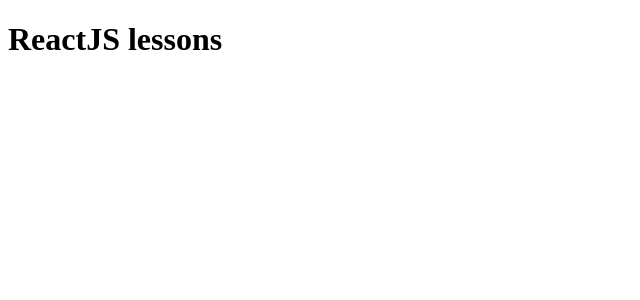
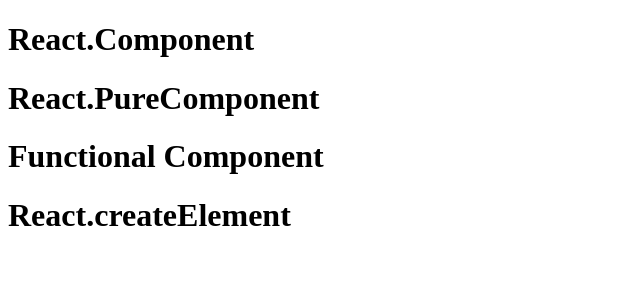
Before and after one commit to celldweller24/reactjs_lessons, a React app: page / in a window 1280 px wide. Shown: the top 300 px of the page, without its empty margins (0-640 px from the left). Built offline with nearby package versions, Linux system fonts and the light colour scheme.

Commit message:
Tasks 1-2

```diff
--- a/public/index.html
+++ b/public/index.html
@@ -1,10 +1,10 @@
 <!DOCTYPE html>
 <html>
-<head>
-    <title>The Minimal React Webpack Babel Setup</title>
-</head>
-<body>
-<div id="app"></div>
-<script src="./bundle.js"></script>
-</body>
+    <head>
+        <meta charset="utf-8"/>
+        <title><%= htmlWebpackPlugin.options.title %></title>
+    </head>
+    <body>
+        <div id="app"></div>
+    </body>
 </html>
--- a/src/index.js
+++ /dev/null
@@ -1,10 +0,0 @@
-import React from "react";
-import ReactDOM from "react-dom";
-
-class Welcome extends React.Component {
-    render() {
-        return <h1>ReactJS lessons</h1>;
-    }
-}
-
-ReactDOM.render(<Welcome />, document.getElementById("app"));
--- /dev/null
+++ b/src/index.jsx
@@ -0,0 +1,31 @@
+import React from "react";
+import ReactDOM from "react-dom";
+
+class ClassComponent extends React.Component {
+    render() {
+        return <h1>React.Component</h1>;
+    }
+}
+
+class PureComponent extends React.PureComponent {
+    render() {
+        return <h1>React.PureComponent</h1>;
+    }
+}
+
+const FunctionComponent = () => <h1>Functional Component</h1>;
+
+class CreateElement extends React.Component {
+    render() {
+      return React.createElement('h1', null, 'React.createElement');
+    }
+  }
+
+const App = () => (<div>
+    <ClassComponent />
+    <PureComponent />
+    <FunctionComponent />
+    <CreateElement />
+</div>)
+
+ReactDOM.render(<App />, document.getElementById("app"));
--- a/webpack.config.js
+++ b/webpack.config.js
@@ -1,13 +1,22 @@
+var HtmlWebpackPlugin = require('html-webpack-plugin');
+var path = require('path');
+
 module.exports = {
-    entry: './src/index.js',
+    entry: './src/index.jsx',
+    context: path.resolve(__dirname, './'),
+    devtool: 'none',
     output: {
-        path: __dirname + '/public',
-        publicPath: '/public/',
+        path: path.resolve(__dirname, './build'),
+        //publicPath: '/',
         filename: 'bundle.js'
     },
-    devServer: {
-        contentBase: './public'
-    },
+    plugins: [
+        new HtmlWebpackPlugin({
+            title: 'ReactJS lessons',
+            template: 'public/index.html'
+        })
+    ],
+
     module: {
         rules: [
             {
```
Also changed, not shown: package.json (+11 -2 lines), 2 other files (tests, documents, lock files or other folders).
